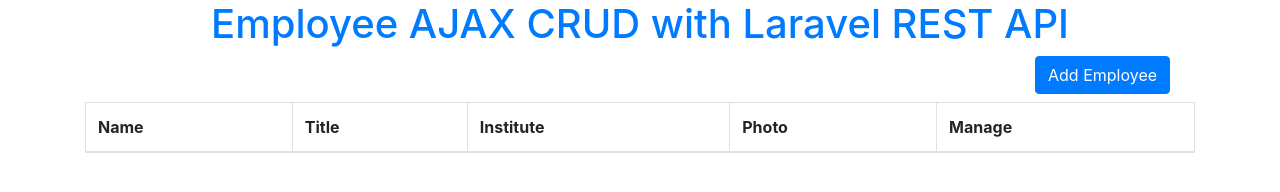
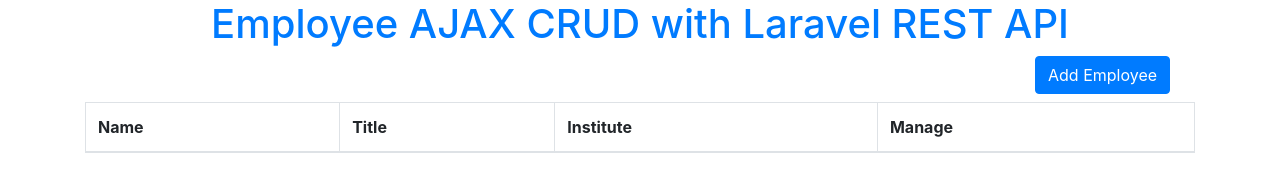
Before and after one commit to ishan-cse/RESTful-API-Laravel, a plain HTML site: page index.html in a window 1280 px wide. Drawn offline with nearby package versions, Linux system fonts and the light colour scheme; no server answers.

Commit message:
Update index.html

```diff
--- a/index.html
+++ b/index.html
@@ -75,6 +75,7 @@
                                                 <span class="text-danger" id="instituteError"></span>
                                             </div>
                                         </div>
+					<!--
                                         <div class="form-group row mb-3">
                                             <label class="col-sm-3 col-form-label col_form_label">Photo:<span class="req_star">*</span></label>
                                             <div class="col-sm-9">
@@ -82,6 +83,7 @@
                                                 <span class="text-danger" id="file1Error"></span>
                                             </div>
                                         </div>
+					-->
                                     </div>
                                     <div class="card-footer card_footer text-center">
                                         <button type="submit" class="btn btn-primary">SUBMIT</button>
@@ -149,6 +151,7 @@
                                                 <span class="text-danger" id="instituteError"></span>
                                             </div>
                                         </div>
+					<!--
                                         <div class="form-group row mb-3">
                                             <label class="col-sm-3 col-form-label col_form_label">Photo:<span class="req_star">*</span></label>
                                             <div class="col-sm-9">
@@ -156,6 +159,7 @@
                                                 <span class="text-danger" id="file1Error"></span>
                                             </div>
                                         </div>
+					-->
                                     </div>
                                     <div class="card-footer card_footer text-center">
                                         <button type="submit" class="btn btn-dark">UPDATE</button>
@@ -183,7 +187,7 @@
                                 <th>Name</th>
                                 <th>Title</th>
                                 <th>Institute</th>
-                                <th>Photo</th>
+                                <!-- <th>Photo</th> -->
                                 <th>Manage</th>
                             </tr>
                         </thead>
```
